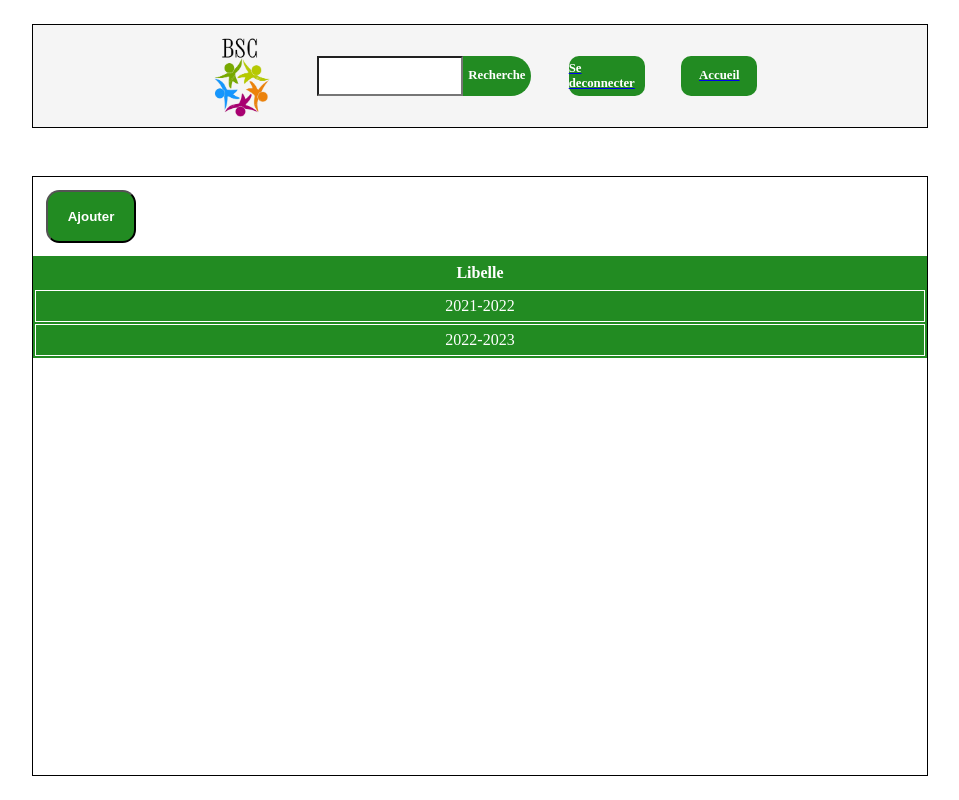
After one commit to Babacar9792/Gestion-de-Note, a PHP site: page /Views/ajoutAnnee.html in a window 1280 px wide. The commit adds this page. Shown: the whole page, without its empty margins (160-1119 px from the left). Run offline with PHP 8.4, Linux system fonts and the light colour scheme.

Commit message:
second commit

```diff
--- a/Public/index.php
+++ b/Public/index.php
@@ -1,5 +1,5 @@
 <?php
-    //require "../Views/accueil.html.php";
+    require "../Views/accueil.html";
     // if($vari === "vari1")
     // {
     //     // require "../Views/ajoutEleve.html.php";
@@ -7,4 +7,5 @@
 //    require "../Views/connexion.html.php";
 //    require "../Views/ajoutEleve.html.php";
 //     require "../Views/ajoutAnnee.html.php";
-    require "../Views/ajoutClasse.html.php";
+   // require "../Views/ajoutClasse.html.php";
+    //require "../Views/ajoutNiveau.html.php";
--- a/Public/style.css
+++ b/Public/style.css
@@ -299,6 +299,9 @@ body
     flex-direction: column;
     justify-content:space-around;
     align-items: center;
+    border-radius: 1em;
+    border-color: var(--primaryColor);
+
 }
 
 .containerConnexion div
@@ -364,6 +367,18 @@ body
     color: white;
 
 }
+.div a
+{
+    width: 100%;
+    height: 100%;
+    display: flex;
+    justify-content: center;
+    align-items: center;
+}
+h1
+{
+    color: var(--primaryColor);
+}
 
 /*-----------------------------------------------------------------------------------*/
 .corps
--- /dev/null
+++ b/Views/ajoutAnnee.html
@@ -0,0 +1,73 @@
+<!DOCTYPE html>
+<html lang="en">
+<head>
+    <meta charset="UTF-8">
+    <meta http-equiv="X-UA-Compatible" content="IE=edge">
+    <meta name="viewport" content="width=device-width, initial-scale=1.0">
+    <link rel="stylesheet" href="/Public/style.css">
+    <title>Document</title>
+</head>
+<body>
+<div class="header">
+        <div class="container">
+            <div class="brand">
+                <div class="img">
+                    <img src="logo.png" alt="le logo">
+                </div>
+            </div>
+            <div class="nav">
+                <input type="text" class="recherche">
+                <div class="but">
+                    <div class="content">
+                        <p>Recherche</p>
+                    </div>
+                </div>
+            </div>
+            <div class="button">
+                <div class="btn">
+                   <a href="connexion.html">
+                    <div class="content">
+                        <p>Se deconnecter</p>
+                    </div>
+                   </a>
+                </div>
+            </div>
+            <div class="button">
+                <div class="btn">
+                   <a href="accueil.html">
+                    <div class="content">
+                        <p>Accueil</p>
+                    </div>
+                   </a>
+                </div>
+            </div>
+        </div>
+    </div>
+<div class="corps">
+    <button>Ajouter</button>
+<div class="content" >
+                    <table >
+                        <thead>
+                            <tr>
+                                <th>Libelle</th>
+
+                            </tr>
+                        </thead>
+                        <tbody>
+                           <tr>
+                                <td>2021-2022</td>
+
+                            </tr>
+                            <tr>
+                                <td>2022-2023</td>
+
+                            </tr>
+
+                        </tbody>
+                    </table>
+                </div>
+            </div>
+</div>
+
+</body>
+</html>
```
Also changed, not shown: Views/accueil.html (renamed from Views/accueil.html.php, +17 -6 lines), Views/ajoutClasse.html (renamed from Views/ajoutEleve.html.php, +17 -10 lines), Views/ajoutEleve.html (renamed from Views/ajoutClasse.html.php, +21 -6 lines), Views/ajoutNiveau.html (renamed from Views/ajoutAnnee.html.php, +17 -7 lines), Views/connexion.html (renamed from Views/connexion.html.php, +3 -4 lines), Views/logo.png (added).
